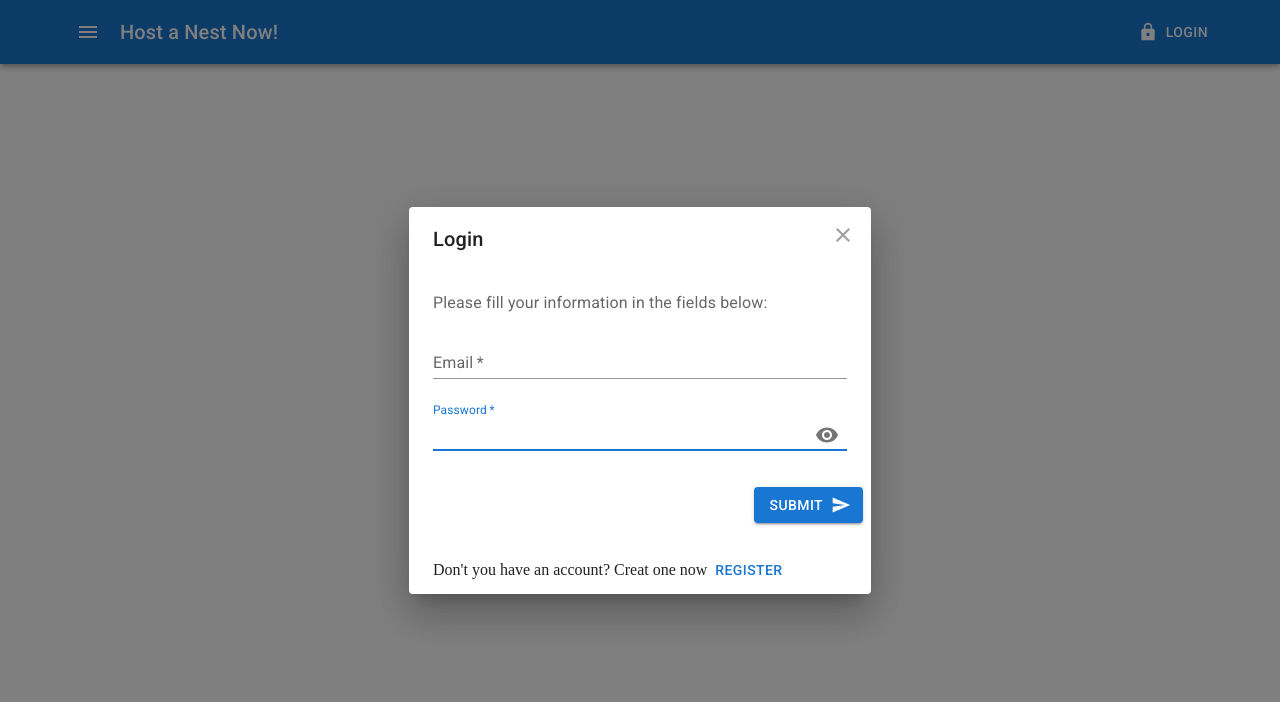
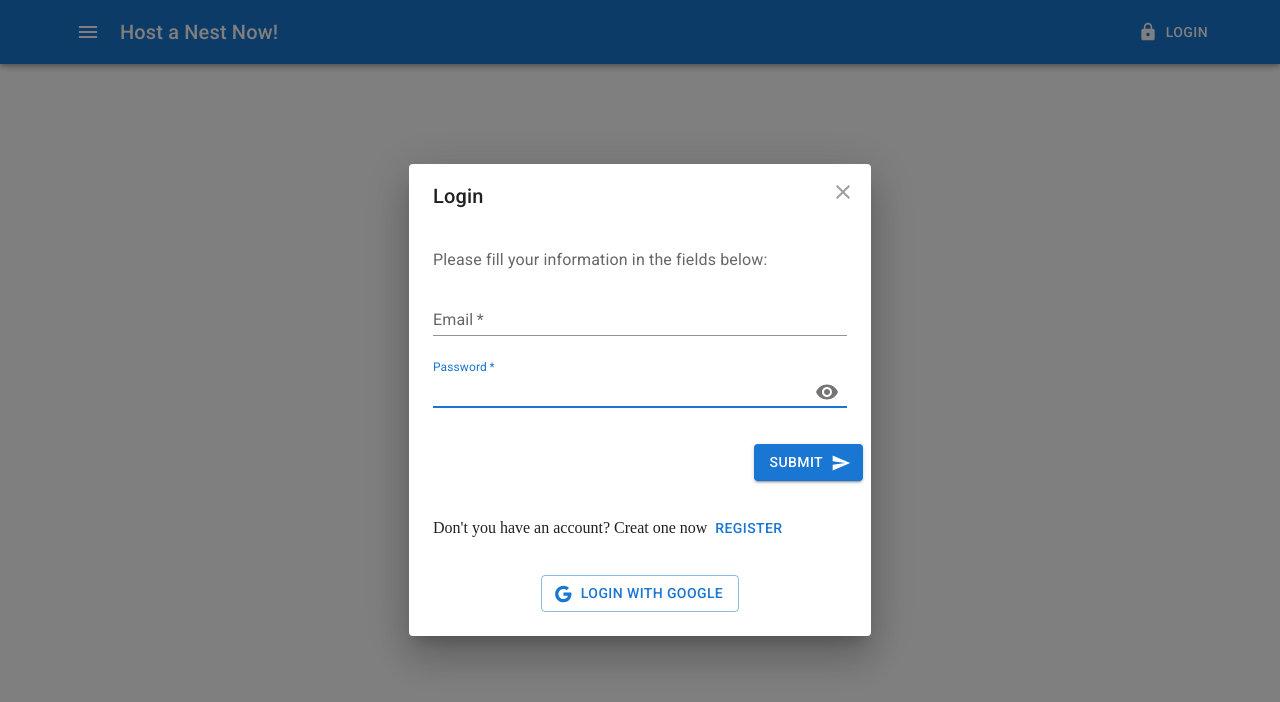
Before and after one commit to HumzaTAhmad/travel-nest, a React (Create React App) app in the folder client/: page / in a window 1280 px wide. Both pictures are taken after a click on the button "LOGIN". Shown: the top 702 px of the page. Built offline with nearby package versions, Linux system fonts and the light colour scheme.

Commit message:
Create google onetap login in login form, start the notificiation components
Implemented a component called google onetap login that will show google icon
to login with. Started the creation of the notification component.

```diff
--- a/client/src/App.js
+++ b/client/src/App.js
@@ -1,7 +1,7 @@
 import React from 'react';
 import { connect } from 'react-redux';
 import NavBar from './components/NavBar';
-import Login from './components/User/Login';
+import Login from './components/user/Login';
 
 function App(props) {
     return (
--- a/client/src/components/NavBar.js
+++ b/client/src/components/NavBar.js
@@ -3,7 +3,7 @@ import {AppBar, Box, Button, Container, IconButton, Toolbar, Typography} from '@
 import { useDispatch, connect } from 'react-redux';
 import {Lock, Menu} from '@mui/icons-material';
 import photoUrl from '../profile.jpeg';
-import UserIcons from './User/UserIcons';
+import UserIcons from './user/UserIcons';
 import { updateUser } from '../actions/user';
 import { openLogin } from '../actions/login';
 
--- /dev/null
+++ b/client/src/components/User/GoogleOneTapLogin.js
@@ -0,0 +1,16 @@
+import { Google } from '@mui/icons-material'
+import { Button } from '@mui/material'
+import React from 'react'
+
+function GoogleOneTapLogin() {
+  return (
+    <Button
+    variant="outlined"
+    startIcon={<Google/>}
+    >
+        Login with Google
+    </Button>
+  )
+}
+
+export default GoogleOneTapLogin
--- a/client/src/components/User/Login.js
+++ b/client/src/components/User/Login.js
@@ -3,6 +3,7 @@ import { Button, Dialog, DialogActions, DialogContent, DialogContentText, Dialog
 import React, { useEffect, useRef, useState } from 'react'
 import { useDispatch, connect } from 'react-redux';
 import { closeLogin, openLogin } from '../../actions/login';
+import GoogleOneTapLogin from './GoogleOneTapLogin';
 import PasswordField from './PasswordField';
 
 function Login(props) {
@@ -88,6 +89,9 @@ function Login(props) {
                     {isRegister ? 'Login' : 'Register'}
                 </Button>
             </DialogActions>
+            <DialogActions sx={{ justifyContent:'center', py:'24px' }}>
+                <GoogleOneTapLogin />
+            </DialogActions>
         </Dialog>
     )
 }
```
Also changed, not shown: client/src/components/Notifications.js (added, +10 -0 lines).
